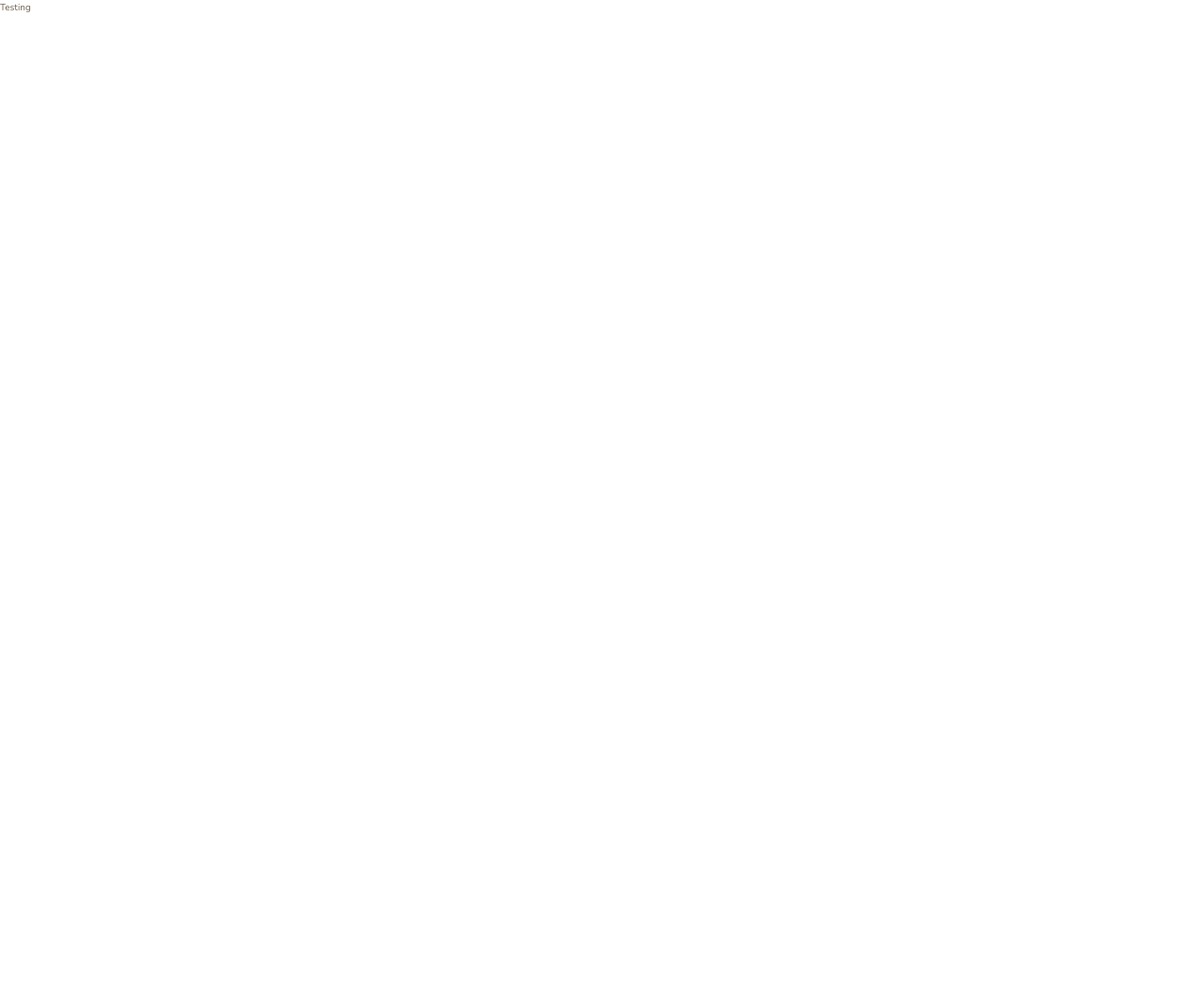
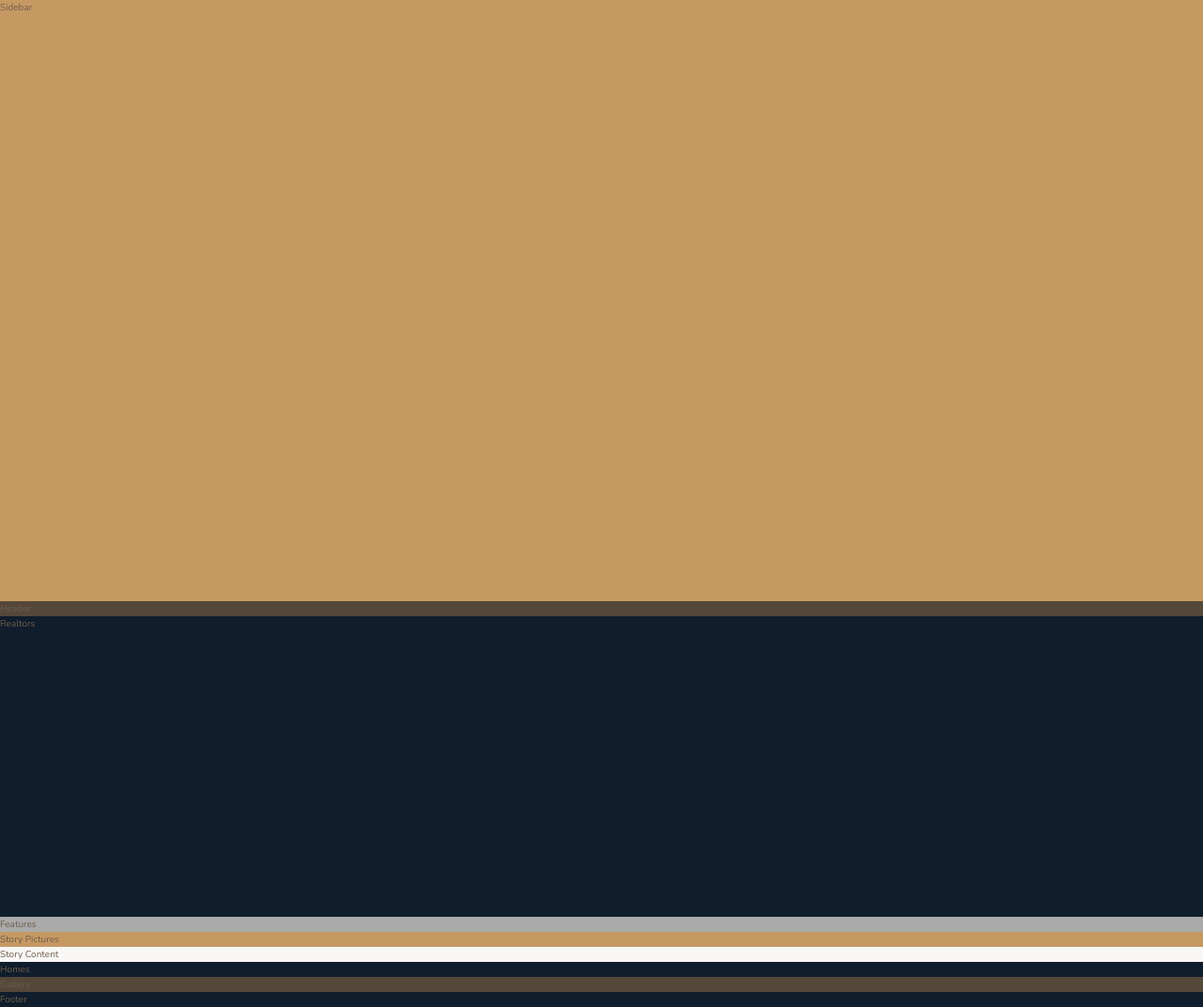
Before and after one commit to matheusalxds/Advance-CSS-Course-Nexter, a website: page index.html in a window 1280 px wide. Shown: the whole page at 94% size. Before the commit the page ends 800 px from the top, so only its background shows below. Drawn offline with nearby package versions, Linux system fonts and the light colour scheme.

Commit message:
Configured values of grid row

```diff
--- a/index.html
+++ b/index.html
@@ -12,6 +12,41 @@
     <title>nexter &mdash; your home, your freedom</title>
   </head>
   <body class="container">
-        Testing
+    <div class="sidebar">
+      Sidebar
+    </div>
+
+    <header class="header">
+      Header
+    </header>
+
+    <div class="realtors">
+      Realtors
+    </div>
+
+    <section class="features">
+      Features
+    </section>
+
+    <div class="story__pictures">
+      Story Pictures
+    </div>
+
+    <div class="story__content">
+      Story Content
+    </div>
+
+    <section class="homes">
+      Homes
+    </section>
+
+    <section class="gallery">
+      Gallery
+    </section>
+
+    <footer class="footer">
+      Footer
+    </footer>
+
   </body>
 </html>
--- a/sass/_base.scss
+++ b/sass/_base.scss
@@ -33,3 +33,8 @@ body {
   font-weight: 300;
   line-height: 1.6;
 }
+
+.container {
+  display: grid;
+  grid-template-rows: 80vh min-content 40vh repeat(3, min-content);
+}
--- a/sass/_features.scss
+++ b/sass/_features.scss
@@ -0,0 +1,3 @@
+.features {
+  background-color: $color-grey-light-2;
+}
--- a/sass/_footer.scss
+++ b/sass/_footer.scss
@@ -0,0 +1,3 @@
+.footer {
+  background-color: $color-secondary;
+}
--- a/sass/_gallery.scss
+++ b/sass/_gallery.scss
@@ -0,0 +1,3 @@
+.gallery {
+  background-color: $color-grey-dark-1;
+}
--- a/sass/_header.scss
+++ b/sass/_header.scss
@@ -0,0 +1,3 @@
+.header {
+  background-color: $color-grey-dark-1;
+}
--- a/sass/_homes.scss
+++ b/sass/_homes.scss
@@ -0,0 +1,3 @@
+.homes {
+  background-color: $color-secondary;
+}
--- a/sass/_realtors.scss
+++ b/sass/_realtors.scss
@@ -0,0 +1,3 @@
+.realtors {
+  background-color: $color-secondary;
+}
--- a/sass/_sidebar.scss
+++ b/sass/_sidebar.scss
@@ -0,0 +1,3 @@
+.sidebar {
+  background-color: $color-primary;
+}
--- a/sass/_story.scss
+++ b/sass/_story.scss
@@ -0,0 +1,9 @@
+.story {
+  &__pictures {
+    background-color: $color-primary;
+  }
+
+  &__content {
+    background-color: $color-grey-light-1;
+  }
+}
```
Also changed, not shown: css/style.css. Lines whose indentation alone changed are shown as unchanged.
